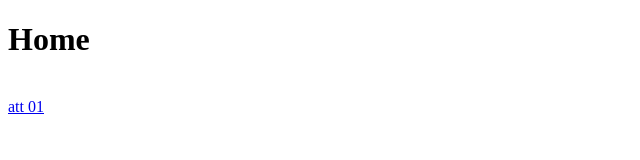
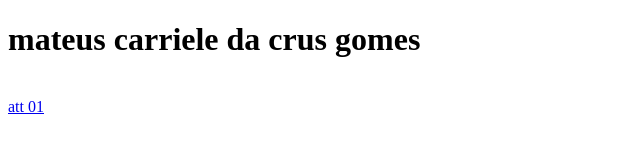
Before and after one commit to Mateus-carriele/web, a plain HTML site: page index.html in a window 1280 px wide. Shown: the whole page, without its empty margins (0-640 px from the left). Drawn offline with Linux system fonts and the light colour scheme.

Commit message:
Update index.html

```diff
--- a/index.html
+++ b/index.html
@@ -6,7 +6,7 @@
 
 </head>
 <body>
-<h1> Home</h1><br>
+<h1> mateus carriele da crus gomes</h1><br>
 <a href="01"> att 01</a><br>
 
 
```
